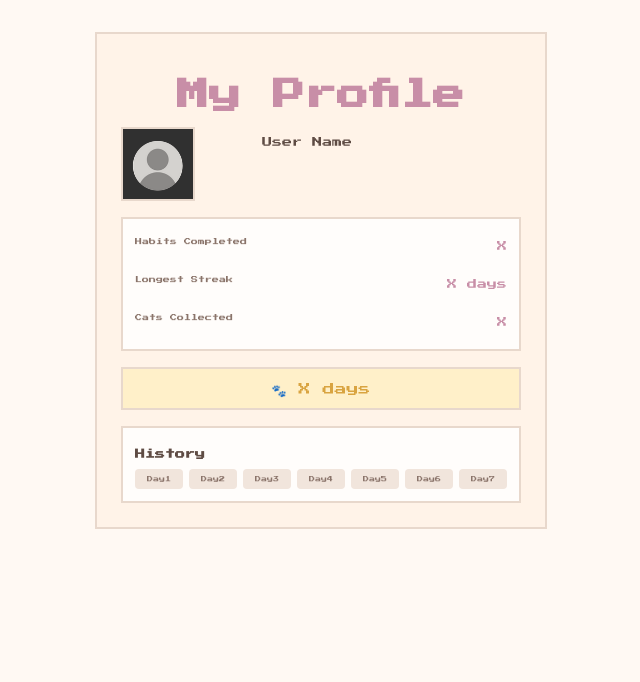
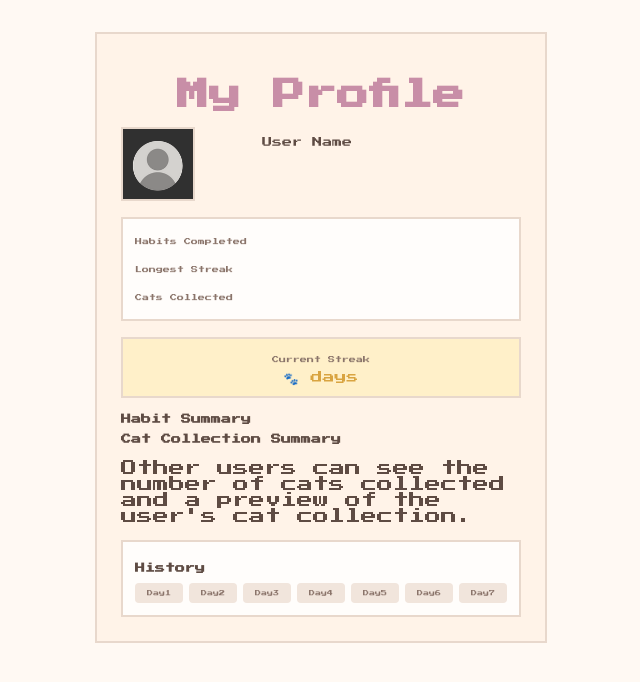
Before and after one commit to nehanair-04/CITS3403-Purrsist, a Flask app: template app/templates/Profile_page.html in a window 1280 px wide. Shown: the top 682 px of the page, without its empty margins (319-959 px from the left). Run offline with Flask 3, Linux system fonts and the light colour scheme; the template is opened without the code that fills it, so the values that code supplies are empty.

Commit message:
feat: add profile backend route

```diff
--- a/app/routes.py
+++ b/app/routes.py
@@ -1,3 +1,90 @@
 from flask import render_template, request, redirect, url_for, jsonify
 from app import app, db
-from app.models import Habit, HabitCompletion
+from app.models import Habit, HabitCompletion, UserCat, Cat
+
+@app.route("/profile/")
+def profile():
+    # Temporary user id before login system is connected
+    user_id = 1
+
+    habits = Habit.query.filter_by(user_id=user_id).all()
+
+    habits_completed = 0
+    habit_summary = []
+
+    for habit in habits:
+        completed_times = HabitCompletion.query.filter_by(
+            habit_id=habit.id
+        ).count()
+
+        habits_completed += completed_times
+
+        habit_summary.append({
+            "name": habit.name,
+            "completed_times": completed_times
+        })
+
+    user_cats = UserCat.query.filter_by(user_id=user_id).all()
+    cats_collected = len(user_cats)
+
+    cat_collection = []
+
+    for user_cat in user_cats[:3]:
+        cat = db.session.get(Cat, user_cat.cat_id)
+
+        if cat:
+            cat_collection.append({
+                "name": cat.name,
+                "rarity": cat.rarity
+            })
+
+    # Temporary placeholder data if database has no records yet
+    if len(habit_summary) == 0:
+        habit_summary = [
+            {
+                "name": "Study",
+                "completed_times": 10
+            },
+            {
+                "name": "Exercise",
+                "completed_times": 6
+            },
+            {
+                "name": "Drink Water",
+                "completed_times": 8
+            }
+        ]
+
+        habits_completed = 24
+
+    if len(cat_collection) == 0:
+        cat_collection = [
+            {
+                "name": "Luna",
+                "rarity": "Common"
+            },
+            {
+                "name": "Mochi",
+                "rarity": "Rare"
+            },
+            {
+                "name": "Astro",
+                "rarity": "Epic"
+            }
+        ]
+
+        cats_collected = 5
+
+    stats = {
+        "habits_completed": habits_completed,
+        "longest_streak": 7,
+        "current_streak": 5,
+        "cats_collected": cats_collected
+    }
+
+    return render_template(
+        "Profile_page.html",
+        stats=stats,
+        habit_summary=habit_summary,
+        cat_collection=cat_collection
+    )
--- a/app/templates/Profile_page.html
+++ b/app/templates/Profile_page.html
@@ -24,20 +24,52 @@
         <div class="profile-stats">
             <div class="stat-item">
                 <p class="stat-label">Habits Completed</p>
-                <p class="stat-value">X</p>
+                <p class="stat-value">{{ stats.habits_completed }}</p>
             </div>
             <div class="stat-item">
                 <p class="stat-label">Longest Streak</p>
-                <p class="stat-value">X days</p>
+                <p class="stat-value">{{ stats.longest_streak }}</p>
             </div>
             <div class="stat-item">
                 <p class="stat-label">Cats Collected</p>
-                <p class="stat-value">X</p>
+                <p class="stat-value">{{ stats.cats_collected }}</p>
             </div>
         </div>
 
         <div class="streak-display">
-            <span class="streak-days">X days</span>
+            <p class="stat-label">Current Streak</p>
+            <span class="streak-days">{{ stats.current_streak }} days</span>
+        </div>
+
+        <div class="habit-summary-section">
+            <h2 class="history-title">Habit Summary</h2>
+
+            <div class="summary-list">
+                {% for habit in habit_summary %}
+                <div class="summary-item">
+                    <span class="habit-name">{{ habit.name }}</span>
+                    <span class="habit-progress">Completed {{ habit.completed_times }} times</span>
+                </div>
+                {% endfor %}
+            </div>
+        </div>
+
+        <!-- Other users can see the cat collection summary -->
+        <div class="cat-summary-section">
+            <h2 class="history-title">Cat Collection Summary</h2>
+
+            <p class="profile-note">
+                Other users can see the number of cats collected and a preview of the user's cat collection.
+            </p>
+
+            <div class="summary-list">
+                {% for cat in cat_collection %}
+                <div class="summary-item">
+                    <span class="habit-name">{{ cat.name }}</span>
+                    <span class="habit-progress">{{ cat.rarity }}</span>
+                </div>
+                {% endfor %}
+            </div>
         </div>
 
         <div class="history-section">
```
